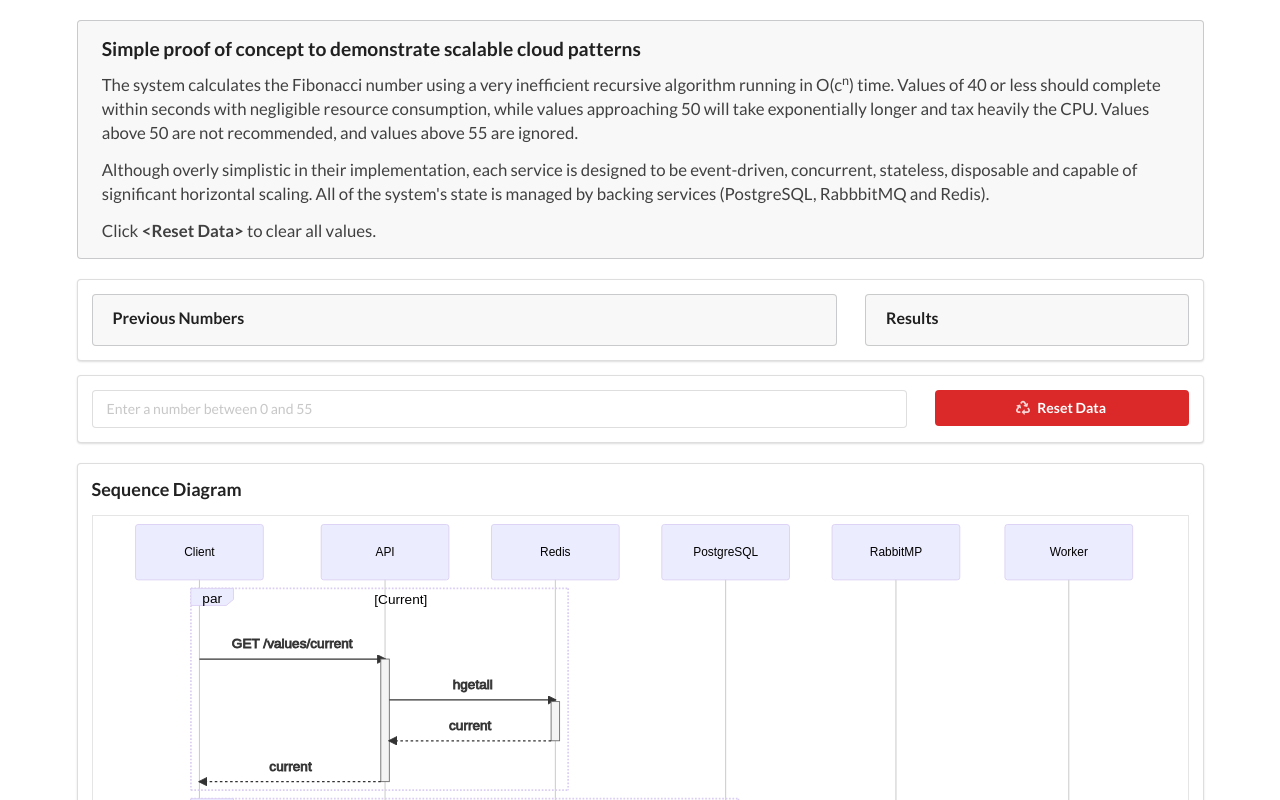
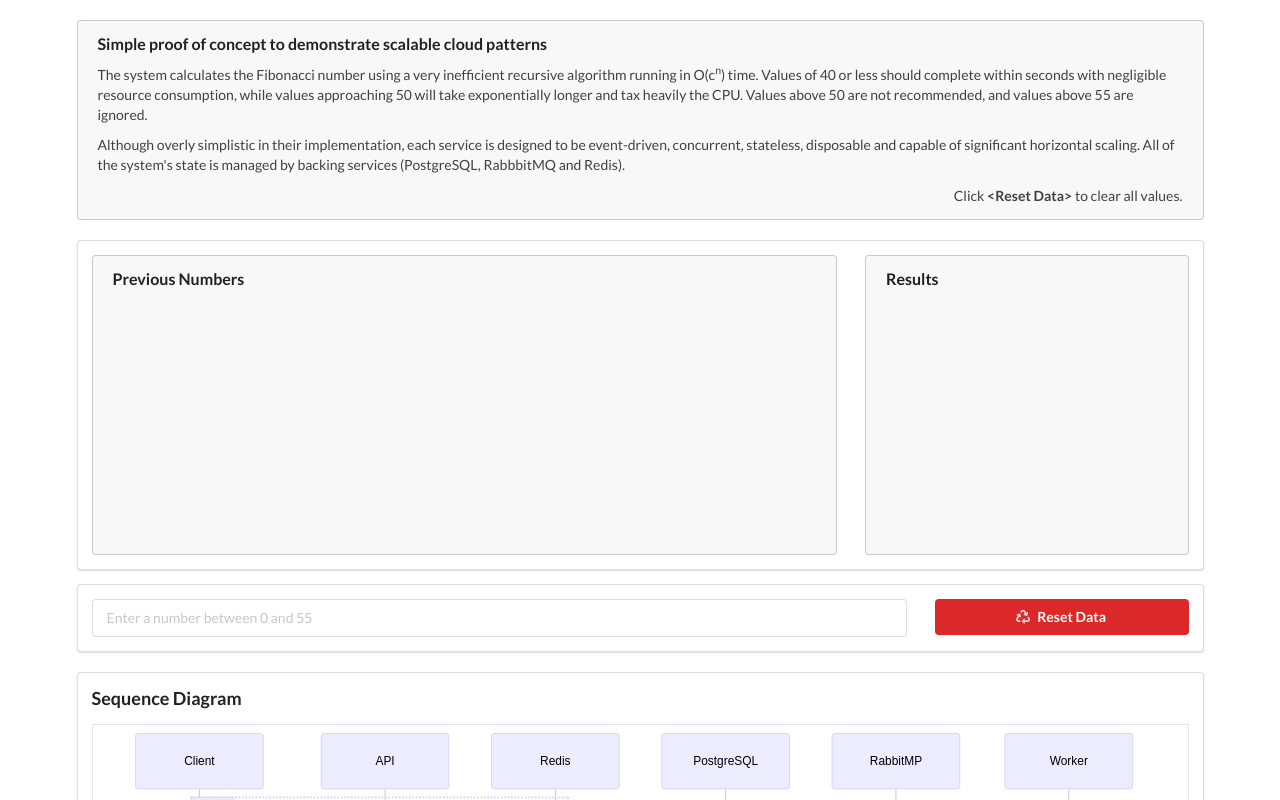
Before and after one commit to EAddario/taktzeit, a React (Create React App) app in the folder client/: page / in a window 1280 px wide. Shown: the top 800 px of the page. Built offline with nearby package versions, Linux system fonts and the light colour scheme; no server answers.

Commit message:
Improve styling

```diff
--- a/client/src/Fib.css
+++ /dev/null
@@ -1,4 +0,0 @@
-.fibonacci {
-    margin-top: 20px;
-    font-size: 120%;
-}
--- a/client/src/Fib.js
+++ b/client/src/Fib.js
@@ -1,4 +1,3 @@
-import "./Fib.css"
 import React, {Component} from "react"
 import axios from "axios"
 
@@ -57,7 +56,7 @@ class Fib extends Component {
 
     render() {
         return (
-            <div className="fibonacci">
+            <div className="fibonacci" style={{marginTop: '20px', fontSize: '120 %'}}>
                 <div className="ui container">
                     <div className="ui message">
                         <div className="header">Simple proof of concept to demonstrate scalable cloud patterns</div>
@@ -72,7 +71,7 @@ class Fib extends Component {
                             event-driven, concurrent, stateless, disposable and capable of significant horizontal
                             scaling. All of the system's state is managed by backing services (PostgreSQL, RabbbitMQ
                             and Redis).</p>
-                        <p>Click <b>&lt;Reset Data&gt;</b> to clear all values.</p>
+                        <p align="right">Click <b>&lt;Reset Data&gt;</b> to clear all values.</p>
                     </div>
                 </div>
                 <br/>
@@ -80,13 +79,13 @@ class Fib extends Component {
                     <div className="ui segment">
                         <div className="ui grid">
                             <div className="eleven wide column">
-                                <div className="ui message">
+                                <div className="ui message" style= {{height: '300px', overflowY: 'auto'}}>
                                     <div className="header">Previous Numbers</div>
                                     <p>{this.renderSeenIndexes()}</p>
                                 </div>
                             </div>
                             <div className="five wide column">
-                                <div className="ui message">
+                                <div className="ui message" style= {{height: '300px', overflowY: 'auto'}}>
                                     <div className="header">Results</div>
                                     <p>{this.renderValues()}</p>
                                 </div>
```
